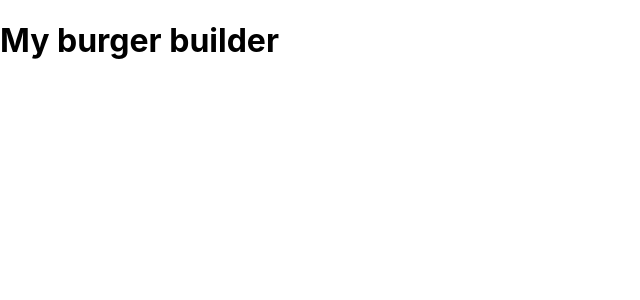
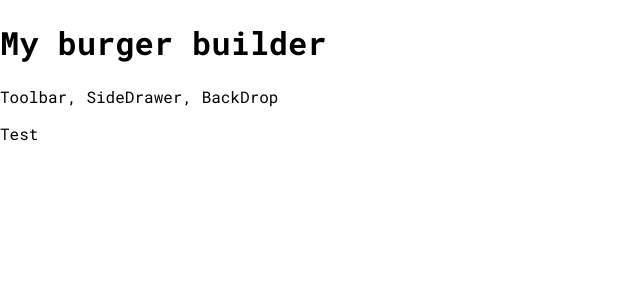
Before and after one commit to goanpixie/React-burger-builder, a React app: page / in a window 1280 px wide. Shown: the top 300 px of the page, without its empty margins (0-640 px from the left). Built offline with nearby package versions, Linux system fonts and the light colour scheme.

Commit message:
First component Layout and font customized

```diff
--- a/src/App.js
+++ b/src/App.js
@@ -1,11 +1,14 @@
 import React, { Component } from 'react';
-
+import Layout from './components/Layout/Layout'
 
 class App extends Component {
   render() {
     return (
       <div>
-       <h1>My burger builder</h1>
+        <h1>My burger builder</h1>
+        <Layout>
+          <p>Test</p>
+        </Layout>
       </div>
     );
   }
--- /dev/null
+++ b/src/components/Layout/Layout.js
@@ -0,0 +1,13 @@
+import React from 'react';
+import Aux from '../../hoc/Aux';
+
+const layout = (props) => (
+	<Aux>
+		<div>Toolbar, SideDrawer, BackDrop</div>
+		<main>
+			{props.children}
+		</main>
+	</Aux>
+);
+
+export default layout;
--- /dev/null
+++ b/src/hoc/Aux.js
@@ -0,0 +1,3 @@
+const aux = (props) => props.children;
+
+export default aux;
--- a/src/index.css
+++ b/src/index.css
@@ -1,9 +1,7 @@
 body {
   margin: 0;
   padding: 0;
-  font-family: -apple-system, BlinkMacSystemFont, "Segoe UI", "Roboto", "Oxygen",
-    "Ubuntu", "Cantarell", "Fira Sans", "Droid Sans", "Helvetica Neue",
-    sans-serif;
+  font-family: "Roboto Mono",sans-serif;
   -webkit-font-smoothing: antialiased;
   -moz-osx-font-smoothing: grayscale;
 }
```
